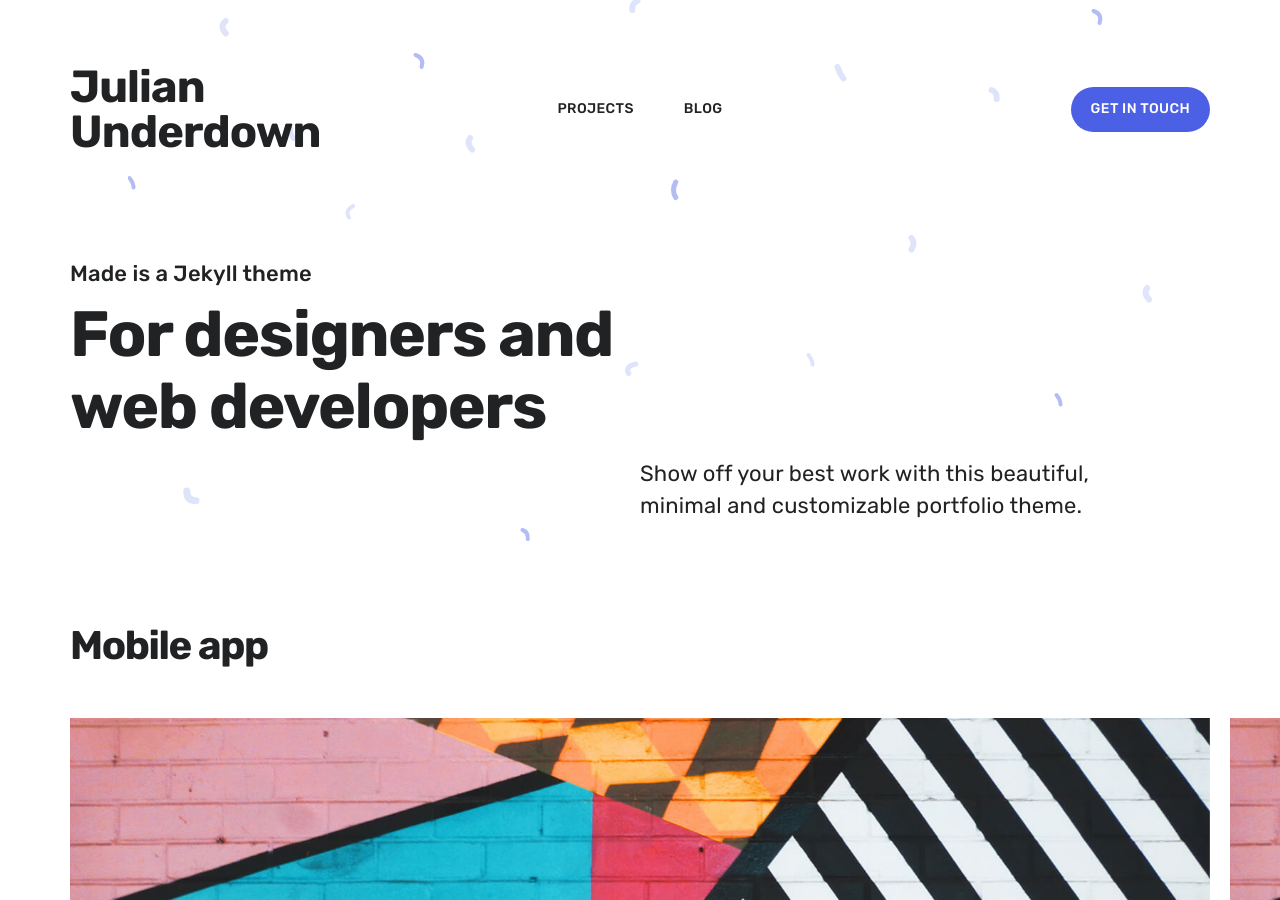
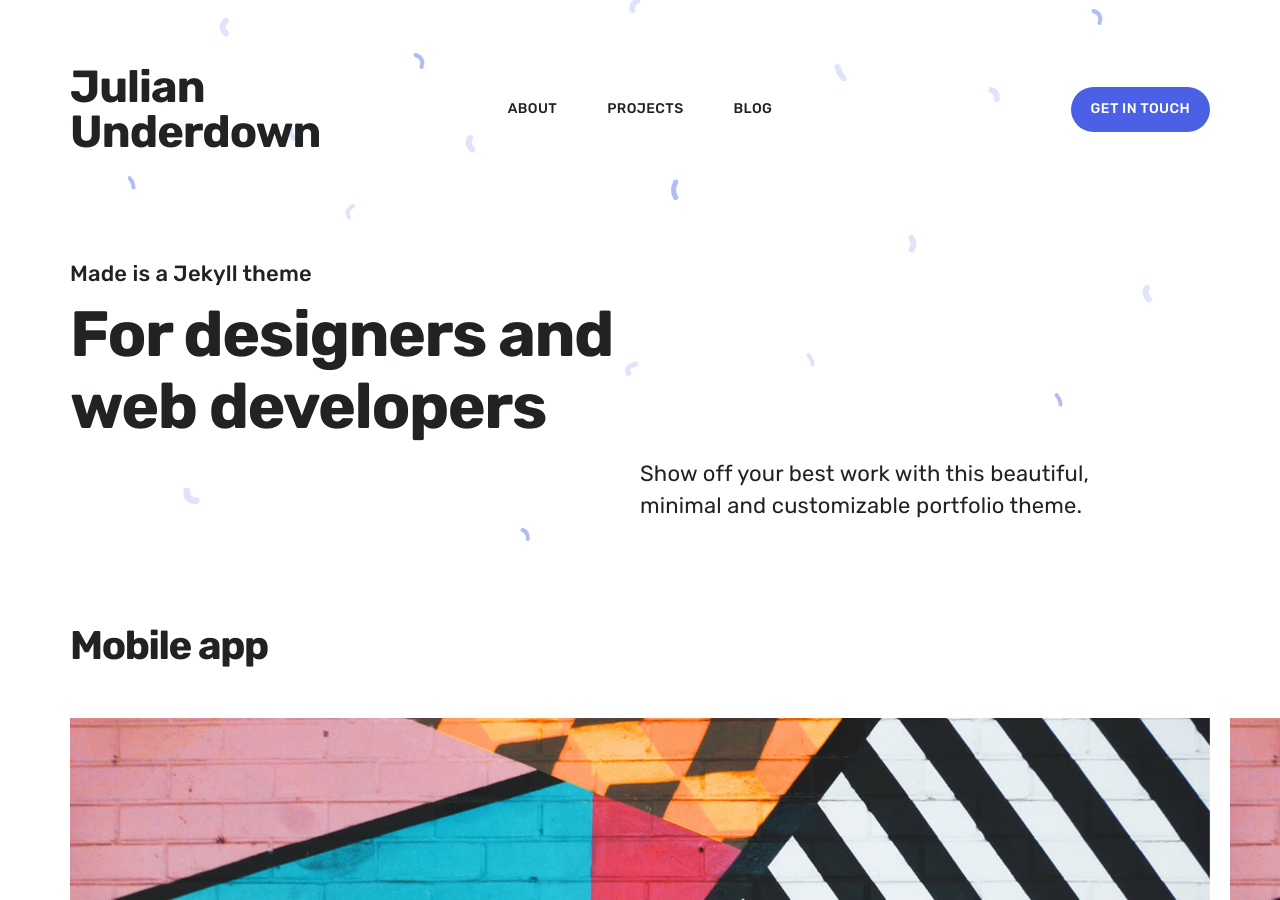
Before and after one commit to j-underdown/j-underdown.github.ioArchive2, a Jekyll site: the page built from index.html, in a window 1280 px wide and 900 px high. Built offline with Jekyll 4.4.1, drawn with Linux system fonts in a browser that asks for light colours; nearby versions of some CDN libraries.

Commit message:
Update settings.yml

```diff
--- a/_data/settings.yml
+++ b/_data/settings.yml
@@ -8,8 +8,10 @@ header_settings:
 
 menu_settings:
   menu_items:
+    - title: 'About'
+      url: '/'
     - title: 'Projects'
-      url: '/'
+      url: '/projects/'
     - title: 'Blog'
       url: '/blog/'
 
```
